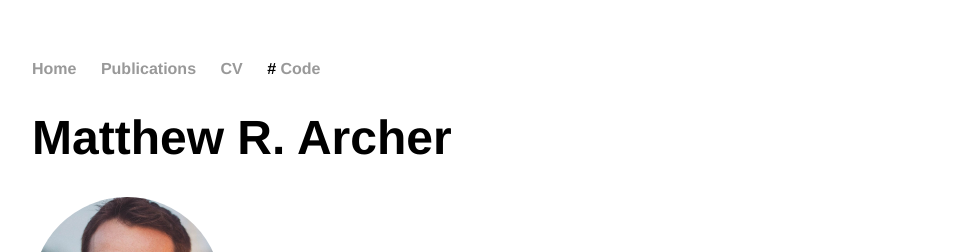
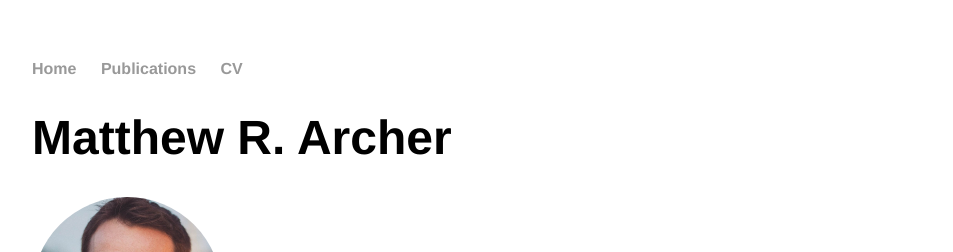
Before and after one commit to matthewarcher/matthewarcher.github.io, a Jekyll site: the page built from index.html, in a window 1280 px wide. Shown: the top 252 px of the page, without its empty margins (160-1113 px from the left). Built offline with Jekyll 4.4.1, drawn with Linux system fonts in a browser that asks for light colours.

Commit message:
Update default.html

```diff
--- a/_layouts/default.html
+++ b/_layouts/default.html
@@ -17,7 +17,7 @@
 	        		<li><a href="/">Home</a></li>
 		        	<li><a href="/publications">Publications</a></li>
 	        		<li><a href="/Archer_CV.pdf" target="_blank">CV</a></li>
-	        		# <li><a href="/code">Code</a></li>
+	        		<!-- <li><a href="/code">Code</a></li> -->
 	    		</ul>
 			</nav>
 			<div class="container">
```
